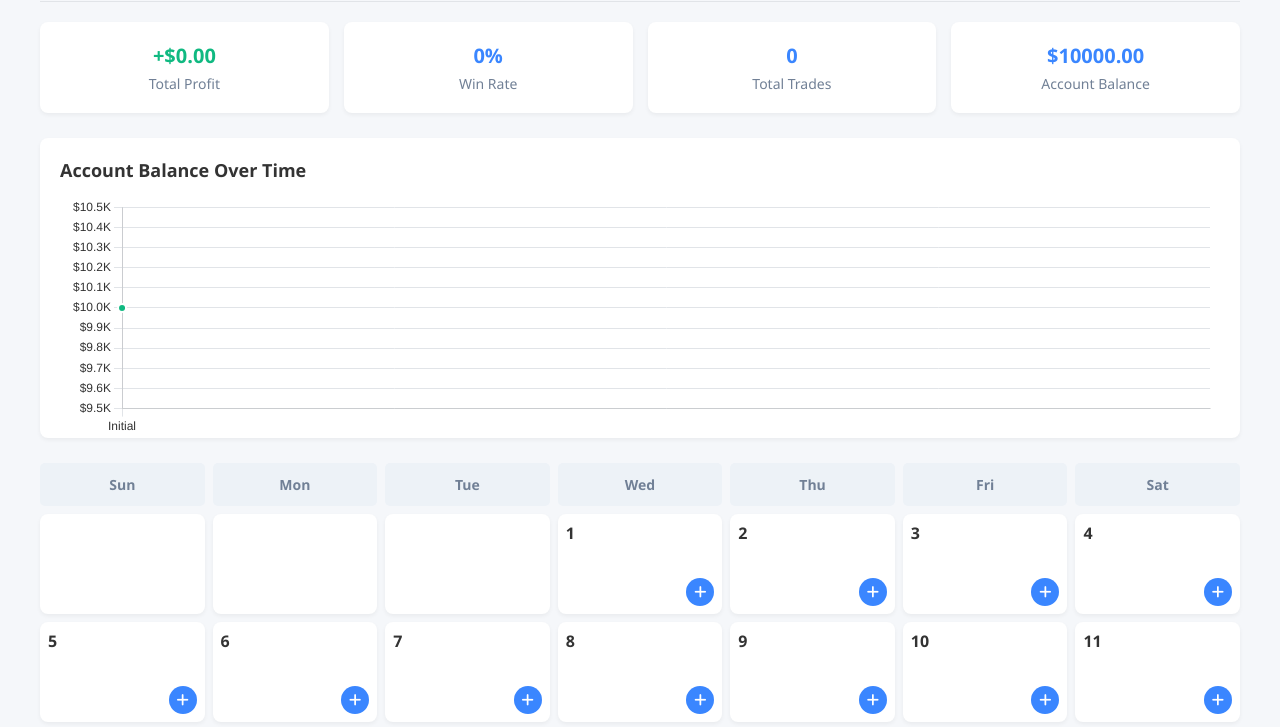
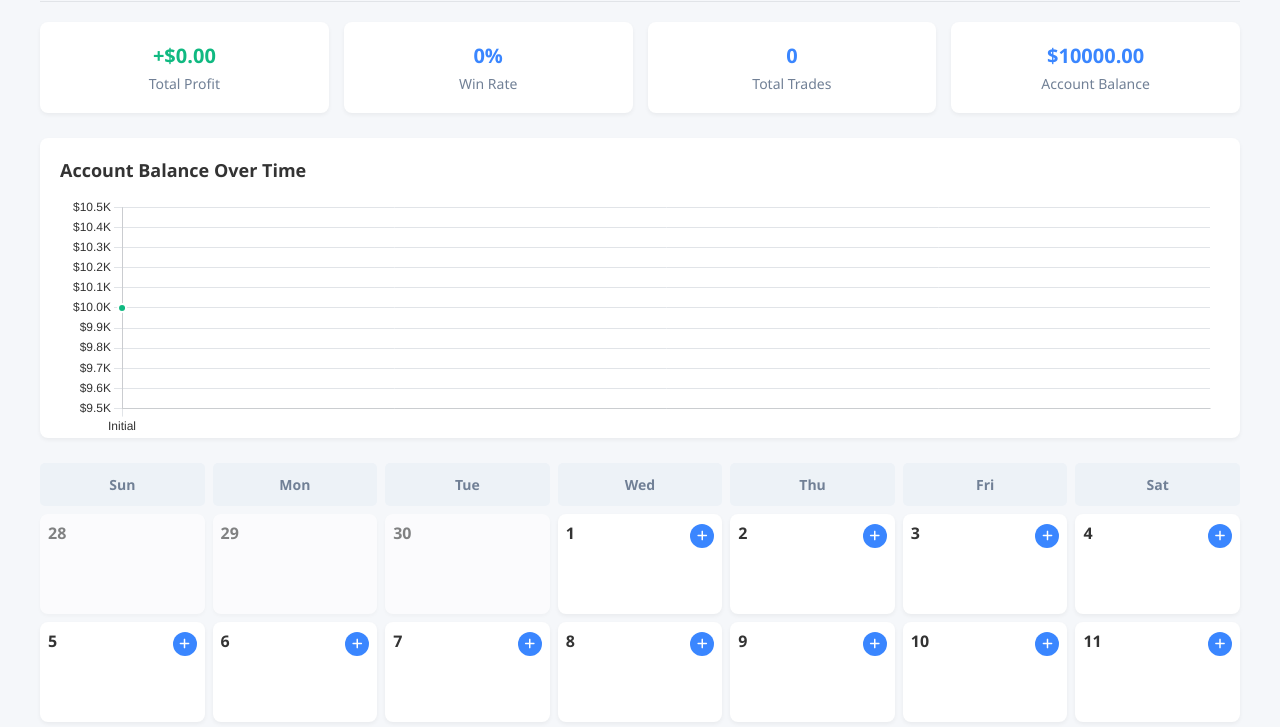
Before and after one commit to trade-tracker1/tradetracker, a plain HTML site: page index.html in a window 1280 px wide. Shown: the part 73-800 px from the top of the page. Drawn offline with nearby package versions, Linux system fonts and the light colour scheme.

Commit message:
Update index.html

```diff
--- a/index.html
+++ b/index.html
@@ -25,6 +25,7 @@
             --profit-color: #10b981;
             --loss-color: #ef4444;
             --neutral-color: #718096;
+            --prev-month-color: #a0aec0;
         }
 
         .dark-mode {
@@ -37,6 +38,7 @@
             --profit-color: #48bb78;
             --loss-color: #f56565;
             --neutral-color: #a0aec0;
+            --prev-month-color: #4a5568;
         }
 
         body {
@@ -157,13 +159,27 @@
             color: var(--text-color);
             font-size: 16px;
             line-height: 1.2;
+            display: flex;
+            justify-content: space-between;
+            align-items: flex-start;
+        }
+
+        .prev-month-day {
+            color: var(--prev-month-color);
+            opacity: 0.6;
+        }
+
+        .day-header-row {
+            display: flex;
+            justify-content: space-between;
+            align-items: flex-start;
+            width: 100%;
         }
 
         .profit {
             color: var(--profit-color);
             font-weight: 600;
             font-size: 14px;
-            margin-top: 4px;
             line-height: 1.2;
         }
 
@@ -171,27 +187,25 @@
             color: var(--loss-color);
             font-weight: 600;
             font-size: 14px;
-            margin-top: 4px;
             line-height: 1.2;
         }
 
         .add-trade-btn {
-            position: absolute;
-            bottom: 8px;
-            right: 8px;
             background-color: var(--primary-color);
             color: white;
             border: none;
             border-radius: 50%;
-            width: 28px;
-            height: 28px;
+            width: 24px;
+            height: 24px;
             display: flex;
             align-items: center;
             justify-content: center;
             cursor: pointer;
-            font-size: 14px;
-            min-width: 28px;
-            min-height: 28px;
+            font-size: 12px;
+            min-width: 24px;
+            min-height: 24px;
+            flex-shrink: 0;
+            margin-left: 5px;
         }
 
         .modal {
@@ -734,24 +748,26 @@
             }
 
             .add-trade-btn {
-                width: 24px;
-                height: 24px;
-                bottom: 6px;
-                right: 6px;
+                width: 22px;
+                height: 22px;
+                font-size: 11px;
+            }
+
+            .stats {
+                grid-template-columns: repeat(2, 1fr);
+                gap: 10px;
+            }
+
+            .stat-card {
+                padding: 15px 10px;
+            }
+
+            .stat-value {
+                font-size: 16px;
+            }
+
+            .stat-label {
                 font-size: 12px;
-            }
-
-            .stats {
-                grid-template-columns: 1fr;
-                gap: 12px;
-            }
-
-            .stat-card {
-                padding: 15px;
-            }
-
-            .stat-value {
-                font-size: 18px;
             }
 
             .modal-content {
@@ -1194,11 +1210,20 @@
             const firstDay = new Date(currentYear, currentMonth, 1).getDay();
             const daysInMonth = new Date(currentYear, currentMonth + 1, 0).getDate();
 
-            // Add empty cells for days before the first day of the month
-            for (let i = 0; i < firstDay; i++) {
-                const emptyDay = document.createElement('div');
-                emptyDay.className = 'day empty';
-                calendarEl.appendChild(emptyDay);
+            // Get previous month's last days
+            const prevMonthLastDay = new Date(currentYear, currentMonth, 0).getDate();
+
+            // Add previous month's days
+            for (let i = firstDay - 1; i >= 0; i--) {
+                const dayEl = document.createElement('div');
+                dayEl.className = 'day prev-month-day';
+
+                const dayNumber = document.createElement('div');
+                dayNumber.className = 'day-number';
+                dayNumber.textContent = prevMonthLastDay - i;
+                dayEl.appendChild(dayNumber);
+
+                calendarEl.appendChild(dayEl);
             }
 
             // Add days of the month
@@ -1208,14 +1233,33 @@
 
                 const dayNumber = document.createElement('div');
                 dayNumber.className = 'day-number';
-                dayNumber.textContent = day;
+
+                // Create header row with day number and add button
+                const dayHeaderRow = document.createElement('div');
+                dayHeaderRow.className = 'day-header-row';
+
+                const dayNumberText = document.createElement('span');
+                dayNumberText.textContent = day;
+                dayHeaderRow.appendChild(dayNumberText);
+
+                // Add button to add new trade
+                const addBtn = document.createElement('button');
+                addBtn.className = 'add-trade-btn';
+                addBtn.innerHTML = '<i class="fas fa-plus"></i>';
+                addBtn.addEventListener('click', function(e) {
+                    e.stopPropagation();
+                    const dateStr = `${currentYear}-${String(currentMonth + 1).padStart(2, '0')}-${String(day).padStart(2, '0')}`;
+                    openAddTradeModal(dateStr);
+                });
+                dayHeaderRow.appendChild(addBtn);
+
+                dayNumber.appendChild(dayHeaderRow);
                 dayEl.appendChild(dayNumber);
 
                 // Format date for this day
                 const dateStr = `${currentYear}-${String(currentMonth + 1).padStart(2, '0')}-${String(day).padStart(2, '0')}`;
 
                 // Calculate daily P&L (only for closed trades)
-                // MODIFIED: Trades appear on the day they were closed, not opened
                 const dailyTrades = trades.filter(trade => {
                     if (trade.status === 'open') {
                         // Open trades appear on entry day
@@ -1245,20 +1289,28 @@
                     dayEl.appendChild(tradeCount);
                 }
 
-                // Add button to add new trade
-                const addBtn = document.createElement('button');
-                addBtn.className = 'add-trade-btn';
-                addBtn.innerHTML = '<i class="fas fa-plus"></i>';
-                addBtn.addEventListener('click', function(e) {
-                    e.stopPropagation();
-                    openAddTradeModal(dateStr);
-                });
-                dayEl.appendChild(addBtn);
-
                 // Click on day to view trades
                 dayEl.addEventListener('click', function() {
                     viewTradesForDay(dateStr);
                 });
+
+                calendarEl.appendChild(dayEl);
+            }
+
+            // Calculate remaining cells for next month
+            const totalCells = 42; // 6 rows x 7 days
+            const cellsUsed = firstDay + daysInMonth;
+            const nextMonthDays = totalCells - cellsUsed;
+
+            // Add next month's first days
+            for (let day = 1; day <= nextMonthDays; day++) {
+                const dayEl = document.createElement('div');
+                dayEl.className = 'day prev-month-day';
+
+                const dayNumber = document.createElement('div');
+                dayNumber.className = 'day-number';
+                dayNumber.textContent = day;
+                dayEl.appendChild(dayNumber);
 
                 calendarEl.appendChild(dayEl);
             }
```
